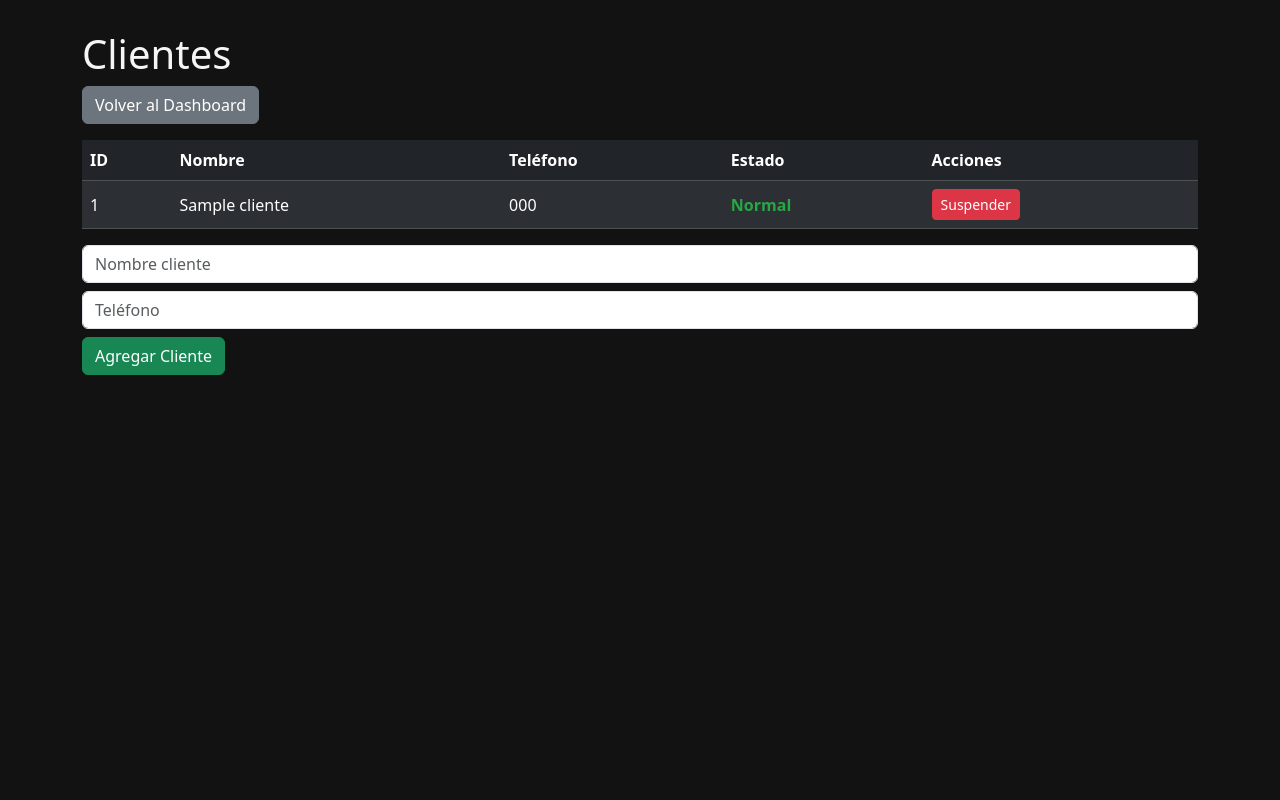
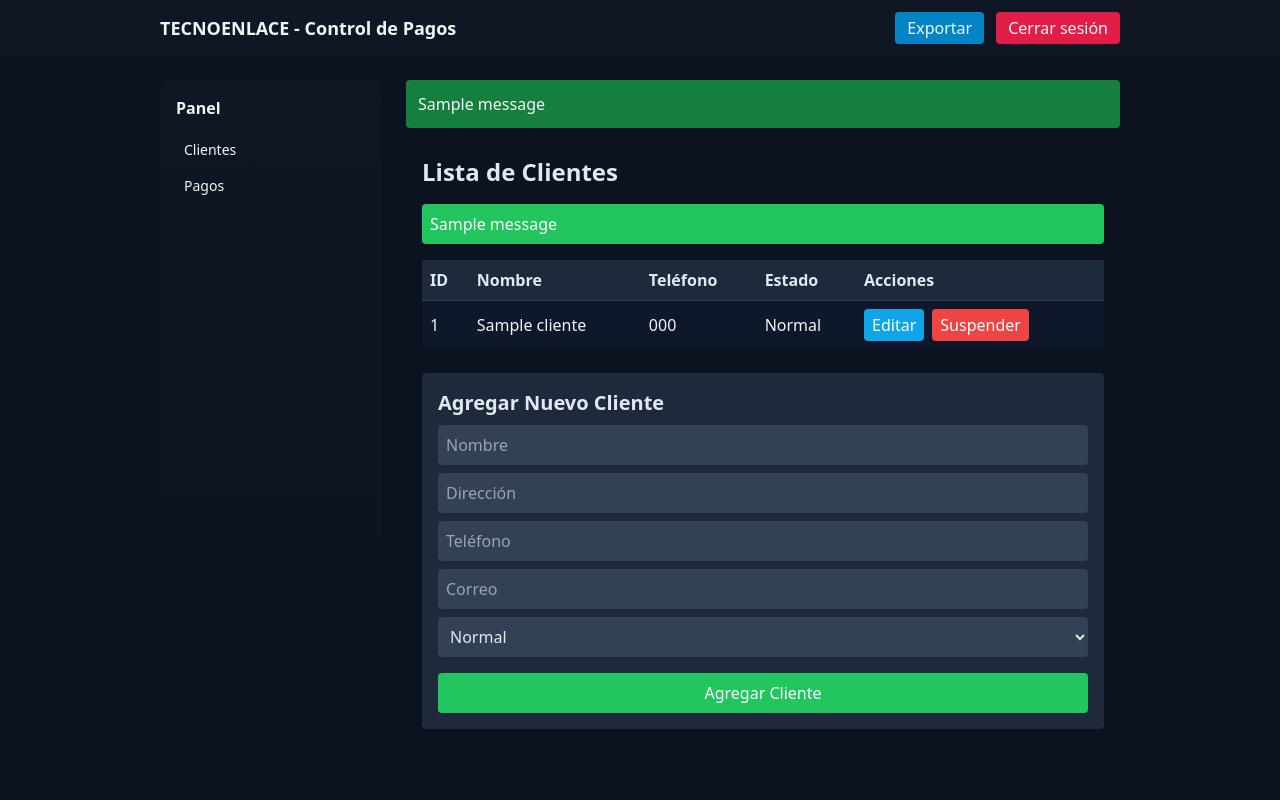
Before and after one commit to ruizjosemanuel177-tech/control_pagos_tecnonlace, a Flask app: page /clientes in a window 1280 px wide. Run offline with Flask 3, Linux system fonts and the light colour scheme; a user stored in the database is signed in; tables that the repository leaves empty hold one stand-in row (values such as "Sample post"); one stand-in notice (Sample message) is shown; some libraries are stand-ins or nearby versions.

Commit message:
Update clientes.html

```diff
--- a/templates/clientes.html
+++ b/templates/clientes.html
@@ -1,60 +1,70 @@
-<!DOCTYPE html>
-<html lang="es">
-<head>
-<meta charset="UTF-8">
-<meta name="viewport" content="width=device-width, initial-scale=1.0">
-<title>Clientes - TECNOENLACE</title>
-<link href="https://cdn.jsdelivr.net/npm/bootstrap@5.3.1/dist/css/bootstrap.min.css" rel="stylesheet">
-<style>
-body { background-color: #121212; color: #f5f5f5; }
-.table-dark th, .table-dark td { vertical-align: middle; }
-.estado-normal { color: #28a745; font-weight: bold; }
-.estado-corte { color: #dc3545; font-weight: bold; }
-.container { margin-top: 30px; }
-</style>
-</head>
-<body>
-<div class="container">
-<h1>Clientes</h1>
-<a href="{{ url_for('dashboard') }}" class="btn btn-secondary mb-3">Volver al Dashboard</a>
-<table class="table table-dark table-striped table-hover">
-<thead>
+{% extends "layout.html" %}
+
+{% block content %}
+<div class="p-4">
+    <h2 class="text-2xl font-bold mb-4 text-slate-200">Lista de Clientes</h2>
+
+    <!-- Mensajes de flash -->
+    {% with messages = get_flashed_messages(with_categories=true) %}
+      {% if messages %}
+        <div class="mb-4">
+          {% for category, message in messages %}
+            <div class="p-2 mb-2 rounded {{ 'bg-green-500 text-white' if category=='success' else 'bg-red-500 text-white' if category=='danger' else 'bg-yellow-400 text-black' }}">
+              {{ message }}
+            </div>
+          {% endfor %}
+        </div>
+      {% endif %}
+    {% endwith %}
+
+    <!-- Tabla de clientes -->
+    <div class="overflow-x-auto">
+        <table class="min-w-full divide-y divide-slate-700">
+            <thead class="bg-slate-800 text-slate-200">
                 <tr>
-<th>ID</th><th>Nombre</th><th>Teléfono</th><th>Estado</th><th>Acciones</th>
+                    <th class="p-2 text-left">ID</th>
+                    <th class="p-2 text-left">Nombre</th>
+                    <th class="p-2 text-left">Teléfono</th>
+                    <th class="p-2 text-left">Estado</th>
+                    <th class="p-2 text-left">Acciones</th>
                 </tr>
             </thead>
-<tbody>
-{% for cliente in clientes %}
+            <tbody class="bg-slate-900 divide-y divide-slate-700">
+                {% for c in clientes %}
                 <tr>
-<td>{{ cliente['id'] }}</td>
-<td>{{ cliente['nombre'] }}</td>
-<td>{{ cliente['telefono'] }}</td>
-<td>
-{% if cliente['estado_servicio'].lower() == 'corte' %}
-<span class="estado-corte">Corte</span>
+                    <td class="p-2">{{ c['id'] }}</td>
+                    <td class="p-2">{{ c['nombre'] }}</td>
+                    <td class="p-2">{{ c['telefono'] }}</td>
+                    <td class="p-2">{{ c['estado_servicio'] }}</td>
+                    <td class="p-2 flex gap-2">
+                        <a href="{{ url_for('clientes_edit', cliente_id=c['id']) }}" class="px-2 py-1 bg-sky-500 text-white rounded hover:bg-sky-600">Editar</a>
+
+                        {% if c['estado_servicio'] == 'Normal' %}
+                            <a href="{{ url_for('suspender_servicio', cliente_id=c['id']) }}" class="px-2 py-1 bg-red-500 text-white rounded hover:bg-red-600">Suspender</a>
                         {% else %}
-<span class="estado-normal">Normal</span>
+                            <a href="{{ url_for('activar_servicio', cliente_id=c['id']) }}" class="px-2 py-1 bg-green-500 text-white rounded hover:bg-green-600">Activar</a>
                         {% endif %}
-</td>
-<td>
-<a href="{{ url_for('suspender_servicio', cliente_id=cliente['id']) }}"
-   onclick="return confirm('¿Deseas suspender el servicio de {{ cliente['nombre'] }}?');"
-   class="btn btn-danger btn-sm">Suspender</a>
                     </td>
                 </tr>
                 {% endfor %}
             </tbody>
         </table>
-<form action="{{ url_for('clientes_add') }}" method="POST" class="mt-3">
-<div class="mb-2">
-<input type="text" name="nombre" placeholder="Nombre cliente" class="form-control" required>
     </div>
-<div class="mb-2">
-<input type="text" name="telefono" placeholder="Teléfono" class="form-control">
-</div>
-<button type="submit" class="btn btn-success">Agregar Cliente</button>
+
+    <!-- Formulario agregar cliente -->
+    <div class="mt-6 p-4 bg-slate-800 rounded">
+        <h3 class="text-xl font-semibold mb-2 text-slate-200">Agregar Nuevo Cliente</h3>
+        <form action="{{ url_for('clientes_add') }}" method="POST" class="flex flex-col gap-2">
+            <input type="text" name="nombre" placeholder="Nombre" class="p-2 rounded bg-slate-700 text-slate-200" required>
+            <input type="text" name="direccion" placeholder="Dirección" class="p-2 rounded bg-slate-700 text-slate-200">
+            <input type="text" name="telefono" placeholder="Teléfono" class="p-2 rounded bg-slate-700 text-slate-200">
+            <input type="email" name="correo" placeholder="Correo" class="p-2 rounded bg-slate-700 text-slate-200">
+            <select name="estado" class="p-2 rounded bg-slate-700 text-slate-200">
+                <option value="Normal" selected>Normal</option>
+                <option value="Corte">Corte</option>
+            </select>
+            <button type="submit" class="mt-2 px-4 py-2 bg-green-500 text-white rounded hover:bg-green-600">Agregar Cliente</button>
         </form>
     </div>
-<script src="https://cdn.jsdelivr.net/npm/bootstrap@5.3.1/dist/js/bootstrap.bundle.min.js"></script>
-</body>
-</html>
+</div>
+{% endblock %}
```
Lines whose indentation alone changed are shown as unchanged.
